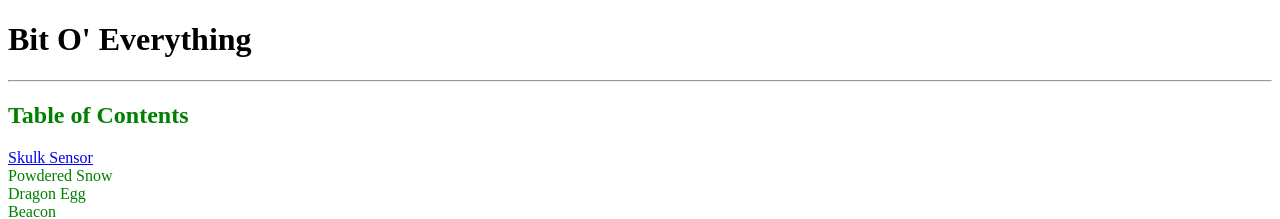
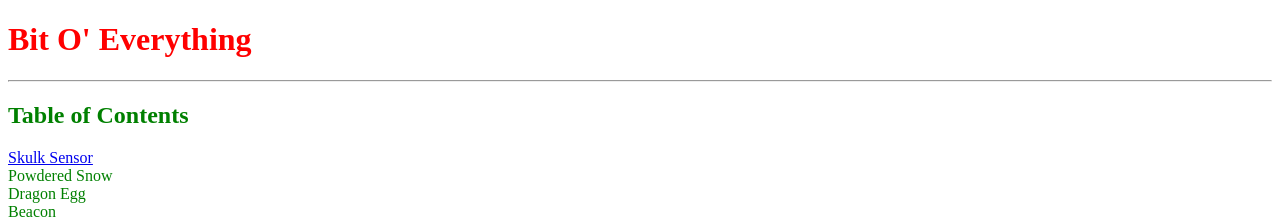
Before and after one commit to ianvivi13/MinecraftMod, a plain HTML site: page webpage/index.html in a window 1280 px wide. Shown: the top 219 px of the page. Drawn offline with Linux system fonts and the light colour scheme.

Commit message:
Update index.html

```diff
--- a/webpage/index.html
+++ b/webpage/index.html
@@ -5,7 +5,7 @@
         <title>html-css class</title>
     </head>
     <body>
-    <h1>Bit O' Everything</h1>
+    <h1 style="color:red;">Bit O' Everything</h1>
     <hr>
         <div>
             <!-- table of contents -->
```
